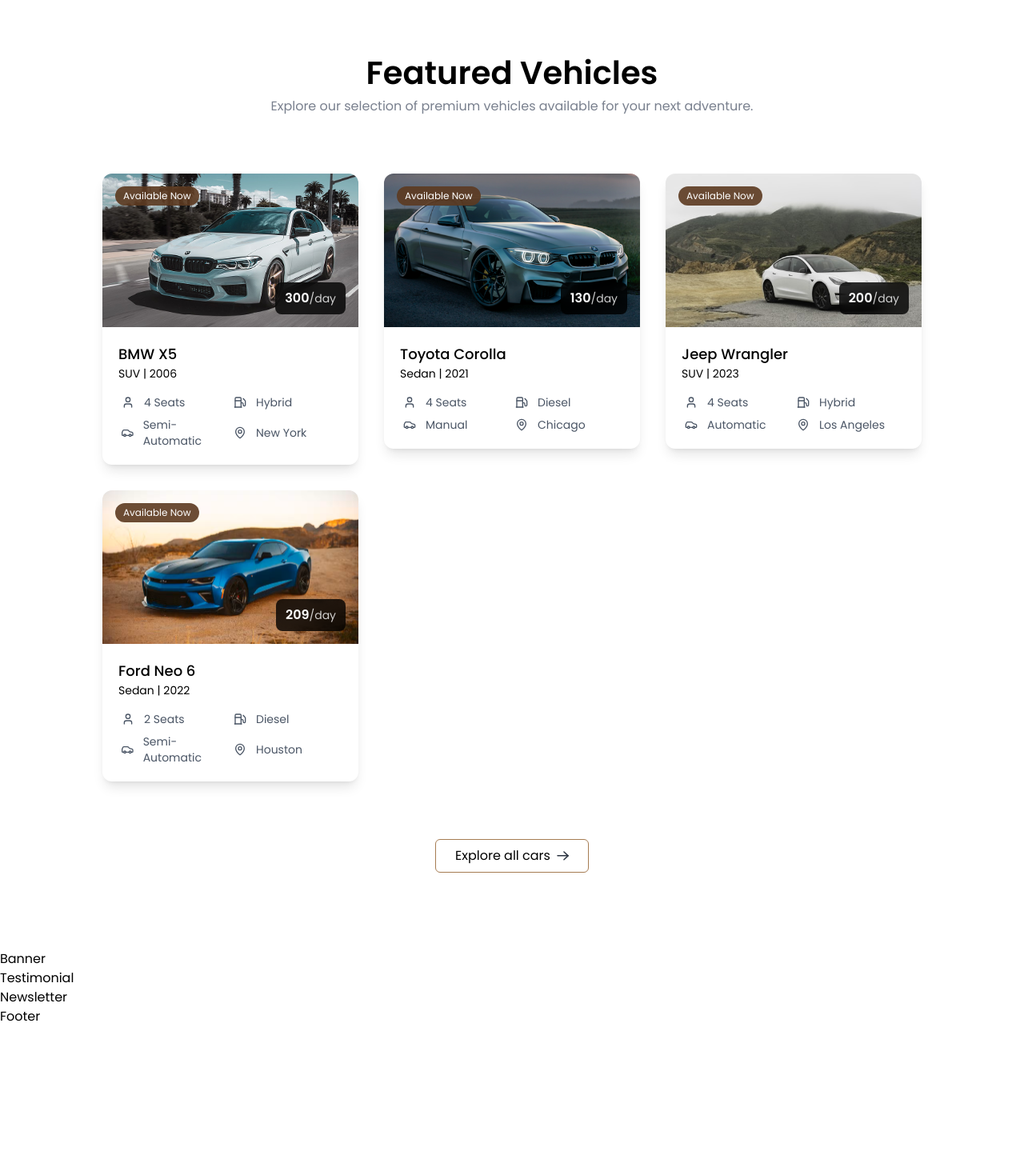
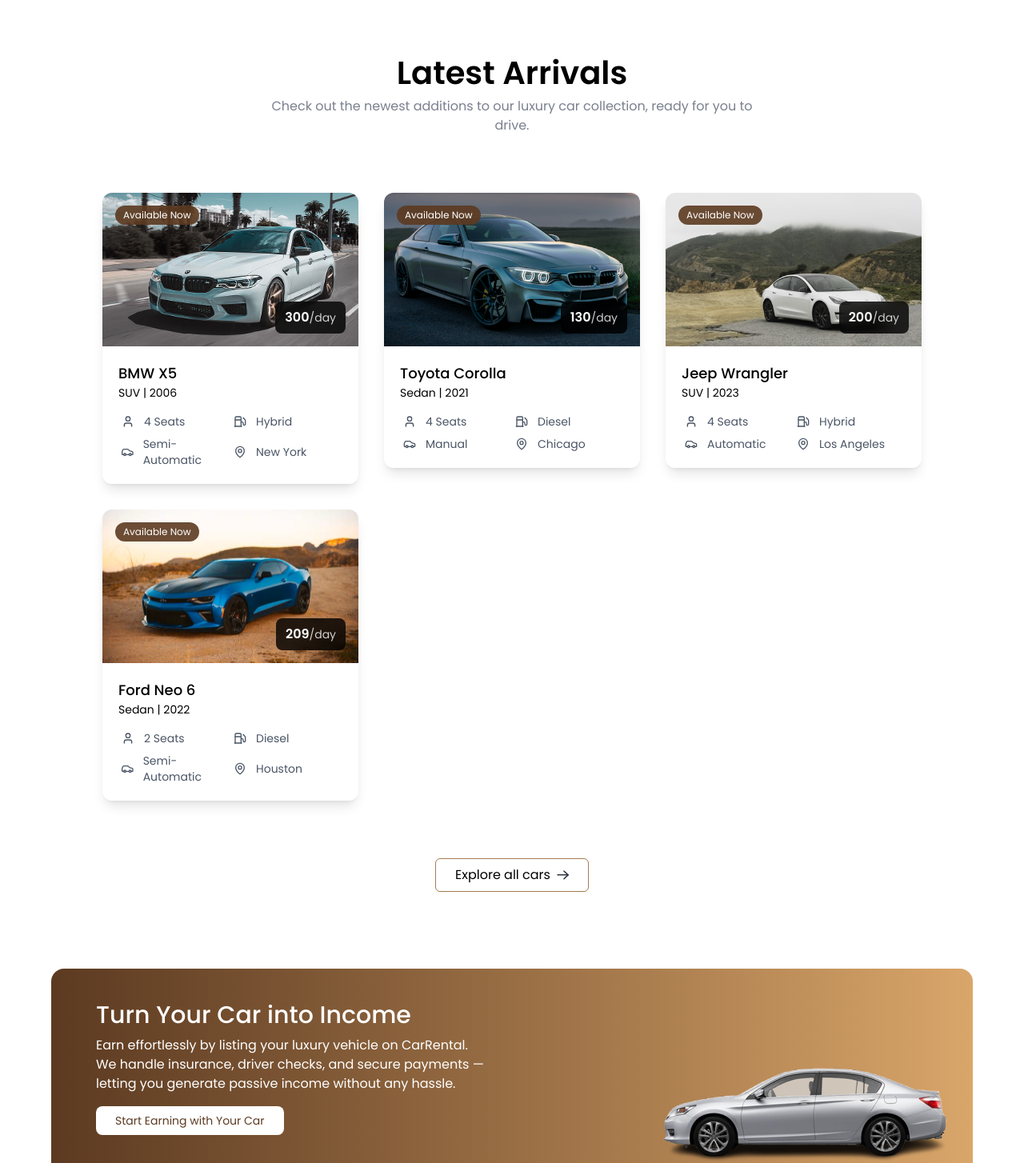
Before and after one commit to PrethigahShanmugarajah/Carvia, a React (Vite) app in the folder Client/: page / in a window 1280 px wide. Shown: the part 900-2354 px from the top of the page at 80% size. Before the commit the page ends 2183 px from the top, so only its background shows below. Built offline with nearby package versions, Linux system fonts and the light colour scheme.

Commit message:
Completed Banner component

```diff
--- a/Client/src/assets/assets.js
+++ b/Client/src/assets/assets.js
@@ -33,7 +33,7 @@
 import testimonial_image_1 from "./testimonial_image_1.png";
 import testimonial_image_2 from "./testimonial_image_2.png";
 import Main_Car from "./Main_Car.png";
-import banner_car_image from "./banner_car_image.png";
+import Banner_Car_Image from "./Banner_Car_Image.png";
 import user_profile from "./user_profile.png";
 import upload_icon from "./upload_icon.svg";
 import car_image1 from "./car_image1.png";
@@ -107,7 +107,7 @@
   testimonial_image_1,
   testimonial_image_2,
   Main_Car,
-  banner_car_image,
+  Banner_Car_Image,
   car_image1,
   upload_icon,
   user_profile,
--- a/Client/src/components/Banner.jsx
+++ b/Client/src/components/Banner.jsx
@@ -1,9 +1,34 @@
 import React from "react";
+import { assets } from "../assets/assets";
 
 const Banner = () => {
   return (
-    <div>
-      <h1>Banner</h1>
+    <div className="flex flex-col md:flex-row md:items-start items-center justify-between px-8 min-md:pl-14 pt-10 bg-gradient-to-r from-[#5C3A21] to-[#D9A66A] max-w-6xl mx-3 md:mx-auto rounded-2xl overflow-hidden">
+      {/* <div>
+        <h2>Do You Own a Luxury Car?</h2>
+        <p>Monetize your vwchicle effortessly by lisiting it on CarRental.</p>
+        <p>
+          We take care of insurance, driver verification and secure payments -
+          so you can earn passive income, stress-free.
+        </p>
+      </div> */}
+
+      <div className="text-white">
+        <h2 className="text-3xl font-medium">Turn Your Car into Income</h2>
+        <p className="mt-2">
+          Earn effortlessly by listing your luxury vehicle on CarRental.
+        </p>
+        <p className="max-w-130">
+          We handle insurance, driver checks, and secure payments — letting you
+          generate passive income without any hassle.
+        </p>
+        {/* <button>List your car</button> */}
+        <button className="px-6 py-2 bg-white hover:bg-slate-100 transition-all text-primary rounded-lg text-sm mt-4 cursor-pointer">
+          Start Earning with Your Car
+        </button>
+      </div>
+
+      <img src={assets.Banner_Car_Image} alt="Car" className="max-h-45 mt-10" />
     </div>
   );
 };
--- a/Client/src/components/FeaturedSection.jsx
+++ b/Client/src/components/FeaturedSection.jsx
@@ -10,9 +10,13 @@
   return (
     <div className="flex flex-col items-center py-24 px-6 md:px-16 lg:px-24 xl:px-32">
       <div>
-        <Title
+        {/* <Title
           title="Featured Vehicles"
           subTitle="Explore our selection of premium vehicles available for your next adventure."
+        /> */}
+        <Title
+          title="Latest Arrivals"
+          subTitle="Check out the newest additions to our luxury car collection, ready for you to drive."
         />
       </div>
 
--- a/Client/src/components/Hero.jsx
+++ b/Client/src/components/Hero.jsx
@@ -8,7 +8,8 @@
   return (
     <div className="h-screen flex flex-col items-center justify-center gap-14 bg-light text-center">
       <h1 className="text-4xl md:text-5xl font-semibold">
-        Luxury cars on Rent
+        {/* Luxury cars on Rent */}
+        Drive Your Dream Today
       </h1>
 
       <form className="flex flex-col md:flex-row items-start md:items-center justify-between p-6 rounded-lg md:rounded-full w-full max-w-80 md:max-w-200 bg-white shadow-[0px_8px_20px_rgba(0,0,0,0.1)]">
```
Also changed, not shown: Client/src/assets/banner_car_image.png, Client/src/assets/favicon.svg (deleted).
